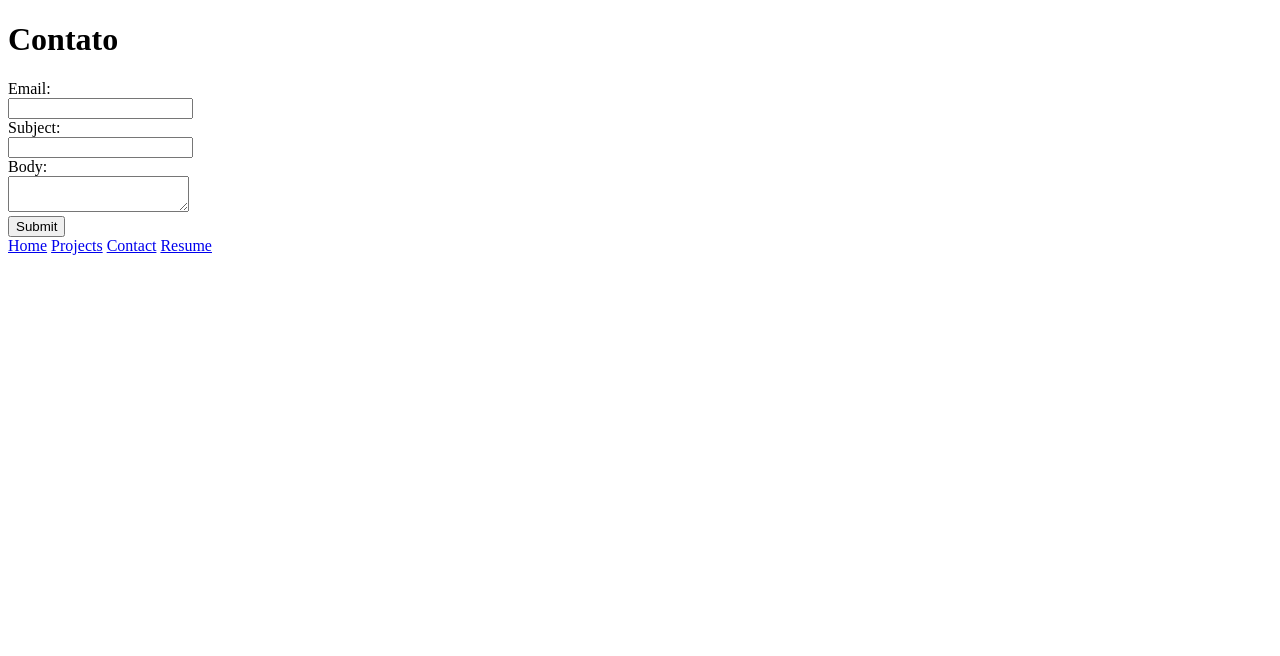
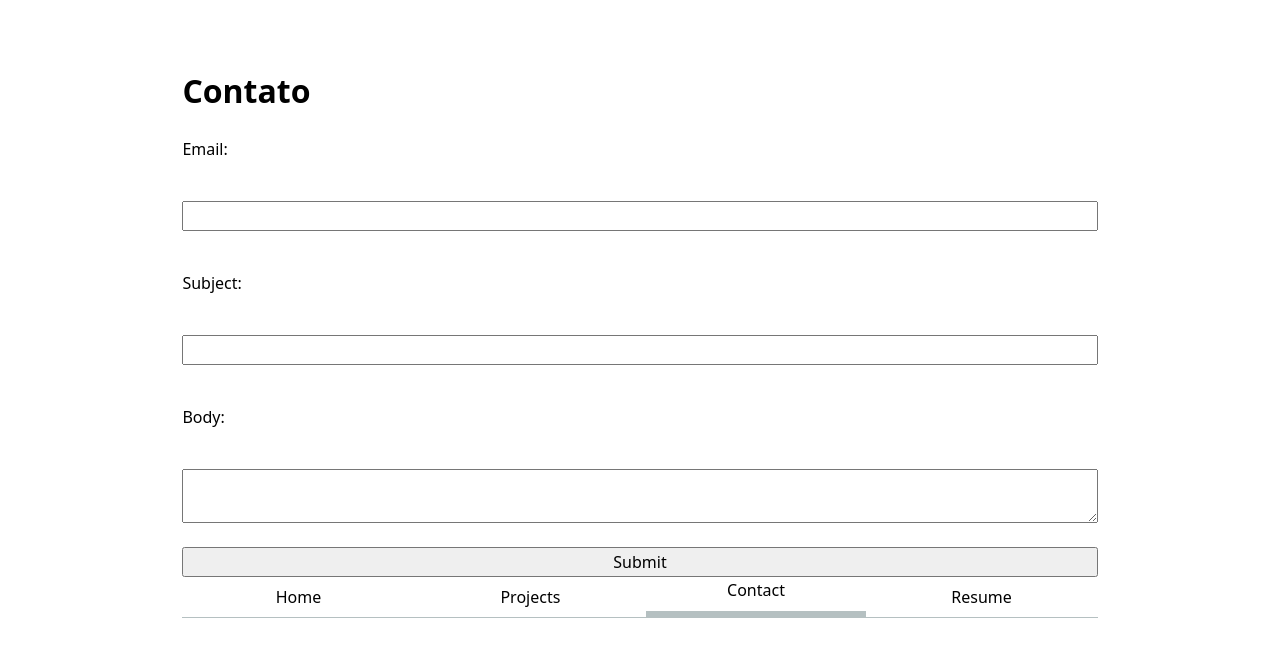
Before and after one commit to AlessandraBello/portfolio, a plain HTML site: page contact/index.html in a window 1280 px wide. Drawn offline with Linux system fonts and the light colour scheme.

Commit message:
estilo modificado

```diff
--- a/contact/index.html
+++ b/contact/index.html
@@ -4,6 +4,7 @@
     <meta charset="UTF-8">
     <meta name="viewport" content="width=device-width, initial-scale=1.0">
     <title>Contato</title>
+    <link rel="stylesheet" href="../style.css">
 </head>
 <body>
     <h1>Contato</h1>
@@ -21,7 +22,7 @@
     <nav>
         <a href="../index.html">Home</a>
         <a href="../projects/index.html">Projects</a>
-        <a href="index.html">Contact</a>
+        <a href="index.html" class="current">Contact</a>
         <a href="../resume/index.html">Resume</a>
     </nav>
 </body>
--- a/style.css
+++ b/style.css
@@ -1,6 +1,55 @@
+:root {
+  --grey: oklch(80% 3% 200);
+  --collor-accent: oklch(65% 50% 0);
+  --collor-accent-bg: oklch(65% 50% 0 / 25%);
+}
+
 body {
     /* Set line height to 1.5 times the font size
        and use the OS’s UI font as the website font
      */
     font: 100%/1.5 system-ui;
+    max-width: 100ch;
+    margin-inline: auto;
+    padding: 1cm;
    }
+nav {
+    display: flex;
+    border-bottom-width: 1px;
+    border-bottom-style: solid;
+    border-bottom-color: var(--grey);
+}
+
+nav a {
+    flex: 1;
+    text-decoration: none;
+    color: inherit;
+    text-align: center;
+    padding: 0.5em;
+}
+
+nav .current {
+  border-bottom-width: 0.4em;
+  border-bottom-style: solid;
+  border-bottom-color: var(--grey);
+  padding: 0.1em;
+
+}
+nav a:hover{
+  border-bottom-width: 0.4em;
+  border-bottom-style: solid;
+  border-bottom-color: var(--collor-accent);
+  padding-bottom: -0.1em;
+  background-color: var(--collor-accent-bg);
+}
+
+input,textarea,button {
+  font: inherit;
+  width: 100%;
+  box-sizing: border-box;
+}
+
+label, input, textarea, button {
+  display: block;
+}
+label { margin-block: 1rem;}
```
Also changed, not shown: index.html (+1 -1 lines), projects/index.html (+2 -1 lines), resume/index.html (+2 -7 lines).
